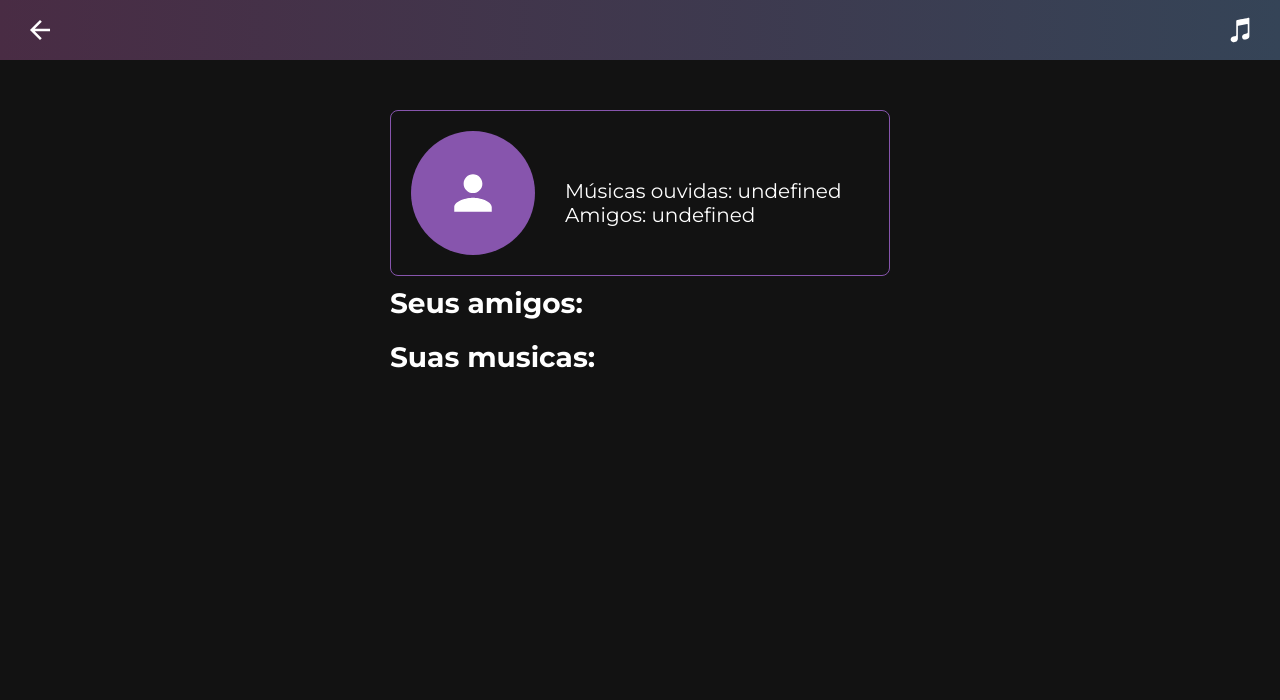
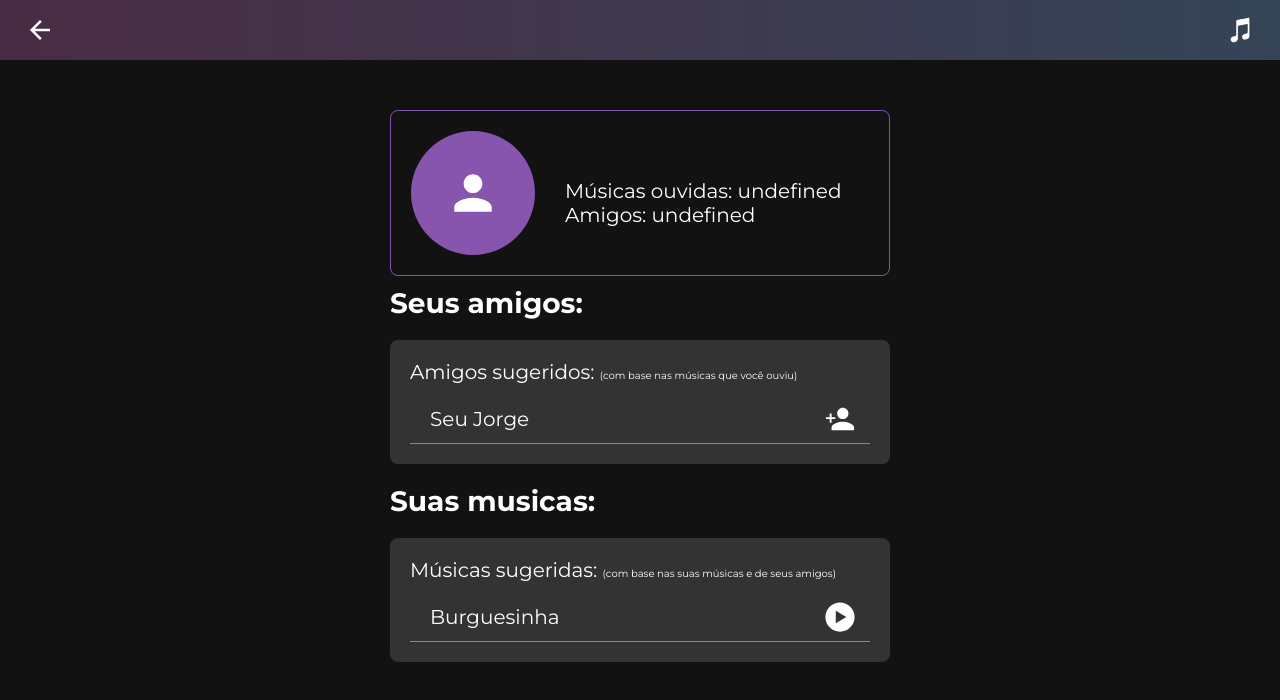
Before and after one commit to projeto-de-algoritmos/Final_spotfga, a React (Create React App) app in the folder spotfga/: page /user/1 in a window 1280 px wide. Shown: the top 700 px of the page. Built offline with nearby package versions, Linux system fonts and the light colour scheme.

Commit message:
feat: add fields for sugestions

```diff
--- a/spotfga/src/pages/User/index.tsx
+++ b/spotfga/src/pages/User/index.tsx
@@ -1,8 +1,9 @@
-import React, { useContext } from 'react';
+import React, { useContext, useCallback } from 'react';
 
+import { IoMdPersonAdd, IoIosPlayCircle } from 'react-icons/io';
 import { useParams, useHistory } from 'react-router-dom';
 
-import { Container, Content, Button } from './styles';
+import { Container, Content, Button, Sugestion, ButtonHeader } from './styles';
 
 import Card from '../../components/Card';
 import Header from '../../components/Header';
@@ -21,6 +22,13 @@ const User: React.FC = () => {
 
   const user = graph.nodes.filter((iuser) => iuser.id === Number(id))[0];
 
+  const handleAddFriend = useCallback(
+    (e: React.MouseEvent<HTMLButtonElement, MouseEvent>) => {
+      e.stopPropagation();
+    },
+    [],
+  );
+
   return (
     <Container>
       <Header />
@@ -37,12 +45,50 @@ const User: React.FC = () => {
             <Subtitle>{friend.nome}</Subtitle>
           </Button>
         ))}
+        <Sugestion>
+          <Subtitle style={{ marginBottom: 10 }}>
+            Amigos sugeridos:{' '}
+            <span style={{ fontSize: 10 }}>
+              (com base nas músicas que você ouviu)
+            </span>
+          </Subtitle>
+          <Button>
+            <Subtitle>Seu Jorge</Subtitle>
+            <ButtonHeader
+              style={{ marginRight: 10 }}
+              onClick={(e) => {
+                handleAddFriend(e);
+              }}
+            >
+              <IoMdPersonAdd size={30} />
+            </ButtonHeader>
+          </Button>
+        </Sugestion>
         <Title>Suas musicas:</Title>
         {user?.musics.map((music) => (
           <Button key={music} style={{ cursor: 'default' }}>
             <Subtitle>{music}</Subtitle>
           </Button>
         ))}
+        <Sugestion>
+          <Subtitle style={{ marginBottom: 10 }}>
+            Músicas sugeridas:{' '}
+            <span style={{ fontSize: 10 }}>
+              (com base nas suas músicas e de seus amigos)
+            </span>
+          </Subtitle>
+          <Button style={{ cursor: 'default' }}>
+            <Subtitle>Burguesinha</Subtitle>
+            <ButtonHeader
+              style={{ marginRight: 10 }}
+              onClick={(e) => {
+                handleAddFriend(e);
+              }}
+            >
+              <IoIosPlayCircle size={36} />
+            </ButtonHeader>
+          </Button>
+        </Sugestion>
       </Content>
     </Container>
   );
--- a/spotfga/src/pages/User/styles.ts
+++ b/spotfga/src/pages/User/styles.ts
@@ -26,7 +26,45 @@ export const Button = styled.button`
   background-color: transparent;
   cursor: pointer;
 
+  display: flex;
+  justify-content: space-between;
+  align-items: center;
+  padding-left: 20px;
+
   &:hover {
     background-color: #ffffff24;
   }
 `;
+
+export const Sugestion = styled.div`
+  width: 100%;
+  margin: 10px 0;
+  display: flex;
+  flex-direction: column;
+  justify-content: center;
+  background-color: #ffffff24;
+  border-radius: 8px;
+  padding: 20px;
+`;
+
+export const ButtonHeader = styled.button`
+  width: 40px;
+  height: 40px;
+  border-radius: 50%;
+  background-color: transparent;
+  border: none;
+  outline: none;
+  cursor: pointer;
+
+  display: flex;
+  justify-content: center;
+  align-items: center;
+
+  svg {
+    fill: #fff;
+  }
+
+  &:hover {
+    background-color: #ffffff24;
+  }
+`;
```
